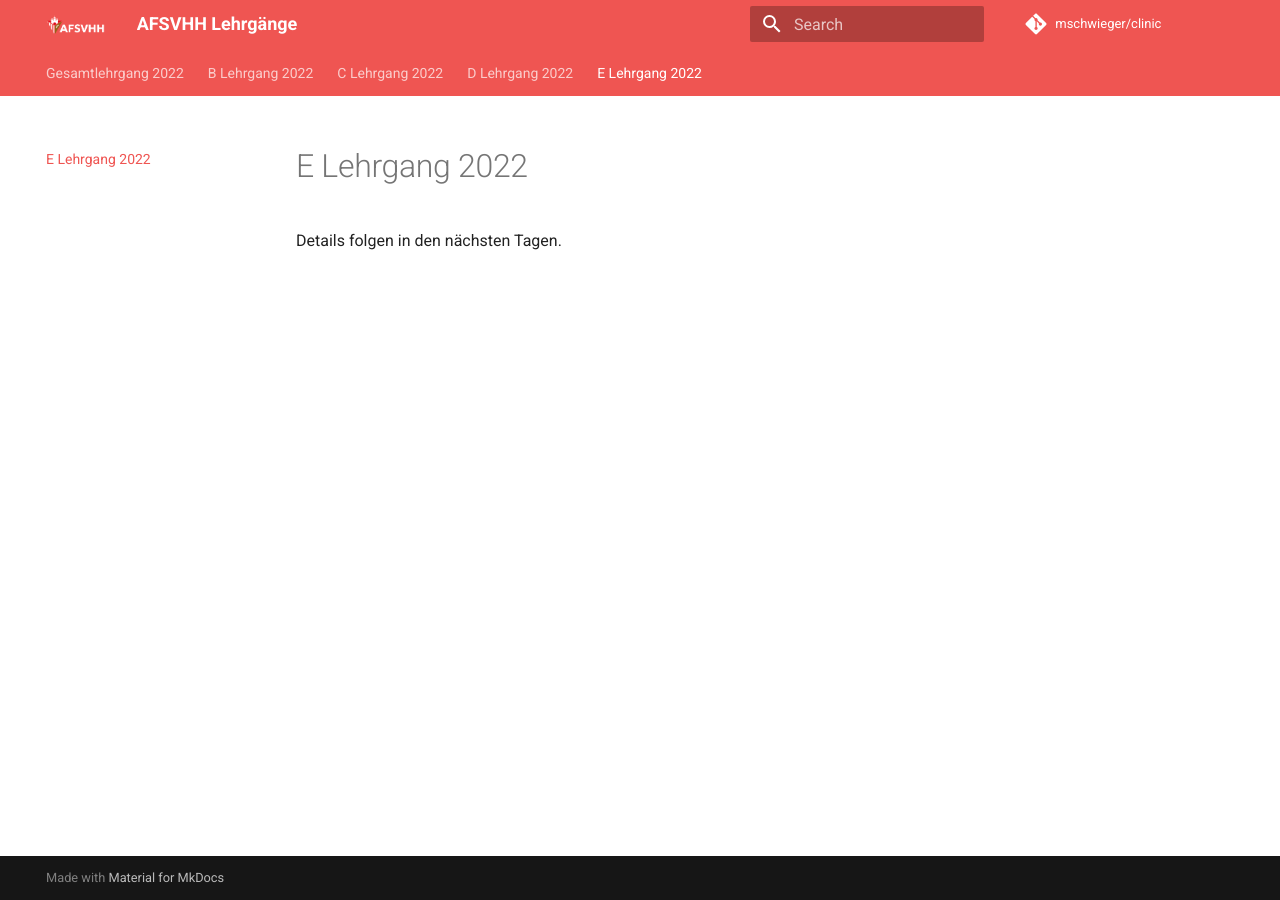
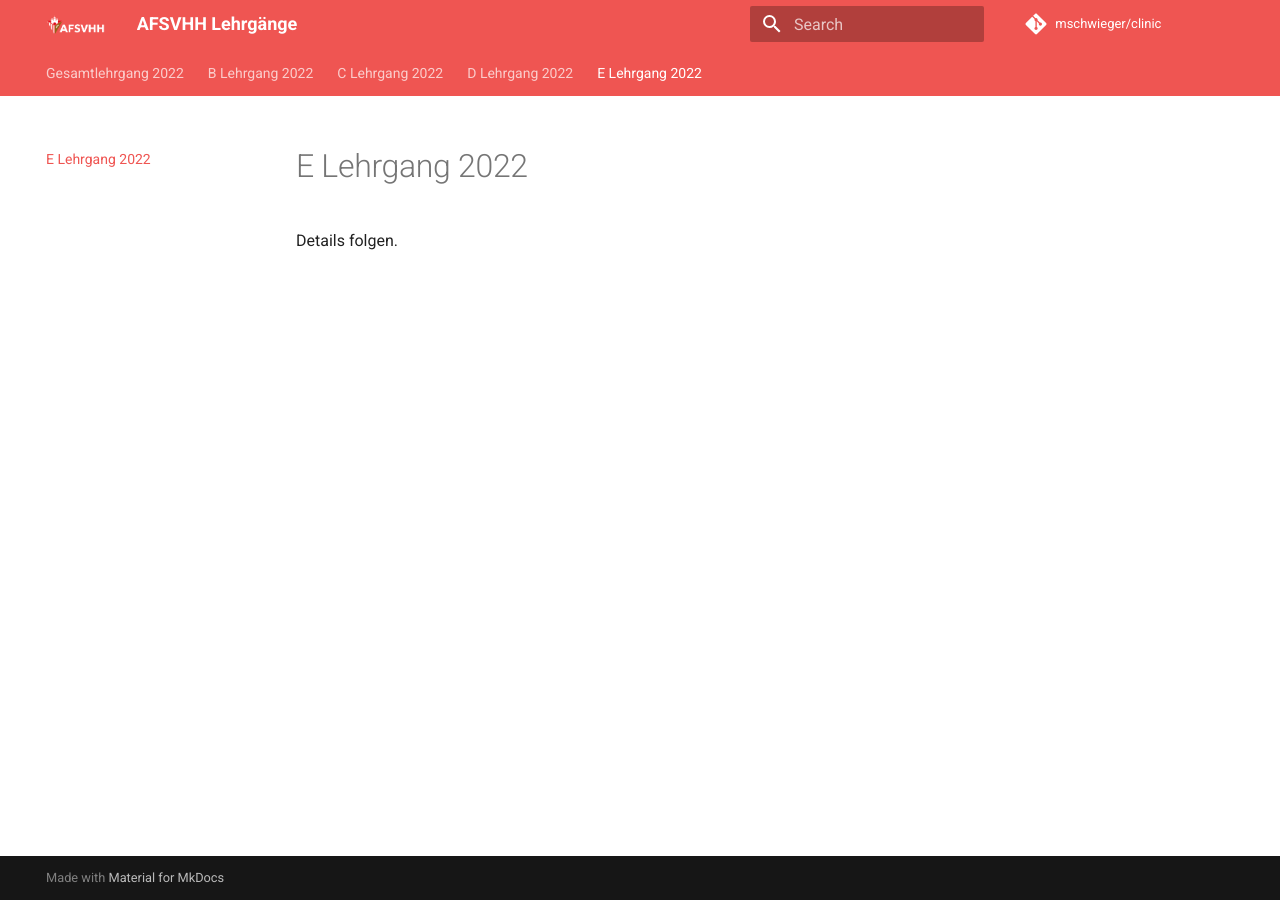
Before and after one commit to mschwieger/clinic, an MkDocs documentation site: the page built from docs/E.md, in a window 1280 px wide. Built offline with MkDocs 1.6.1 and Material for MkDocs 9.7.7, drawn with Linux system fonts in a browser that asks for light colours; comment, search, counter and statistics services are not loaded.

Commit message:
Format angepasst

```diff
--- a/docs/E.md
+++ b/docs/E.md
@@ -1,3 +1,3 @@
 # E Lehrgang 2022
 
-Details folgen in den nächsten Tagen.
+Details folgen.
--- a/mkdocs.yml
+++ b/mkdocs.yml
@@ -16,7 +16,7 @@ plugins:
     - search:
         lang: de
     - git-revision-date-localized:
-        enable_creation_date: true
+        enable_creation_date: false
         fallback_to_build_date: true
         type: iso_datetime
 markdown_extensions:
```
Also changed, not shown: docs/B.md (+0 -2 lines), docs/D.md (+0 -2 lines).
